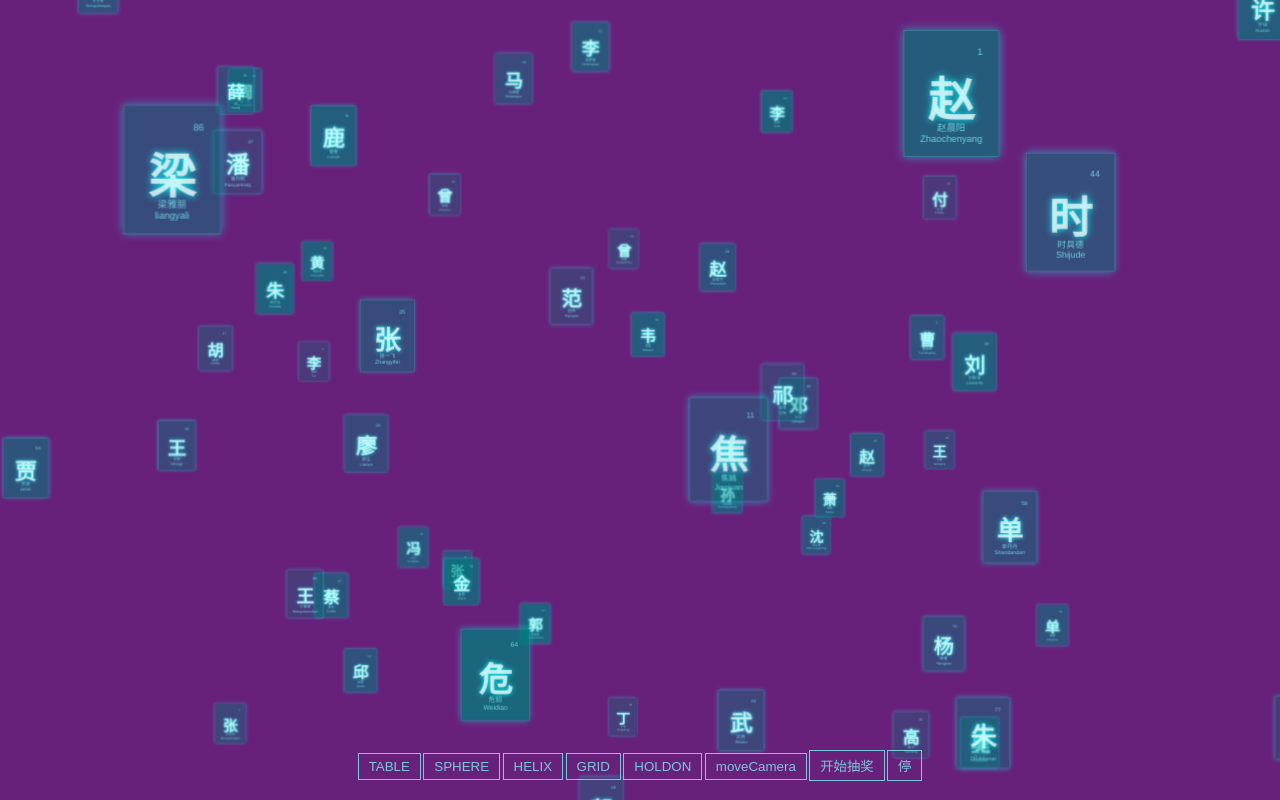
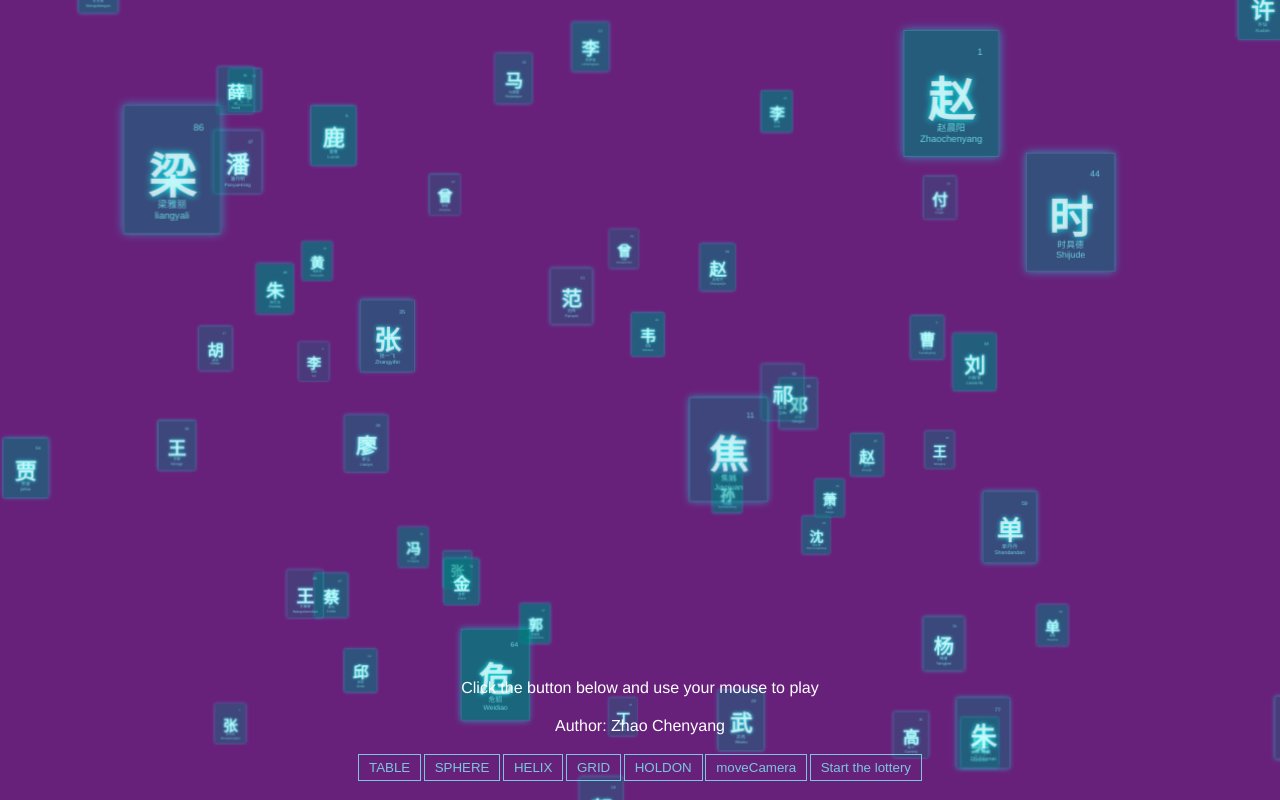
Before and after one commit to mylittleZ/transform-3d-card, a plain HTML site: page index.html in a window 1280 px wide. Drawn offline with Linux system fonts and the light colour scheme.

Commit message:
feat: add description and author

```diff
--- a/index.html
+++ b/index.html
@@ -108,14 +108,16 @@ button:active {
 <div id="container"></div>
 
 <div id="menu">
+<div style="color: white;margin-bottom: 20px;">Click the button below and use your mouse to play</div>
+<div style="color: white;margin-bottom: 20px;">Author: Zhao Chenyang</div>
 <button id="table">TABLE</button>
 <button id="sphere">SPHERE</button>
 <button id="helix">HELIX</button>
 <button id="grid">GRID</button>
 <button id="holdon">HOLDON</button>
 <button id="moveCamera">moveCamera</button>
-<button id="start">开始抽奖</button>
-<button id="stop">停</button>
+<button id="start">Start the lottery</button>
+<button id="stop" hidden>停</button>
 
 </div>
 
```
